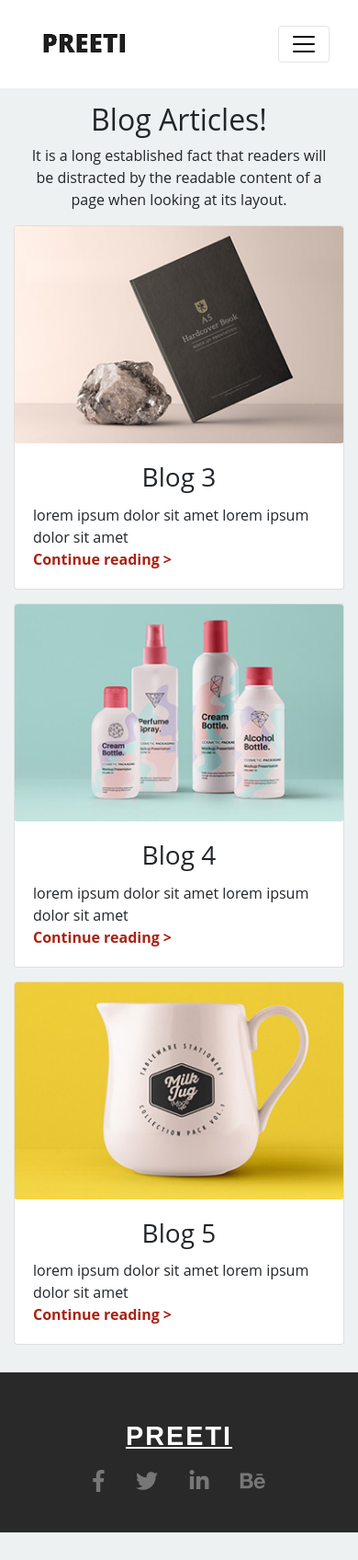
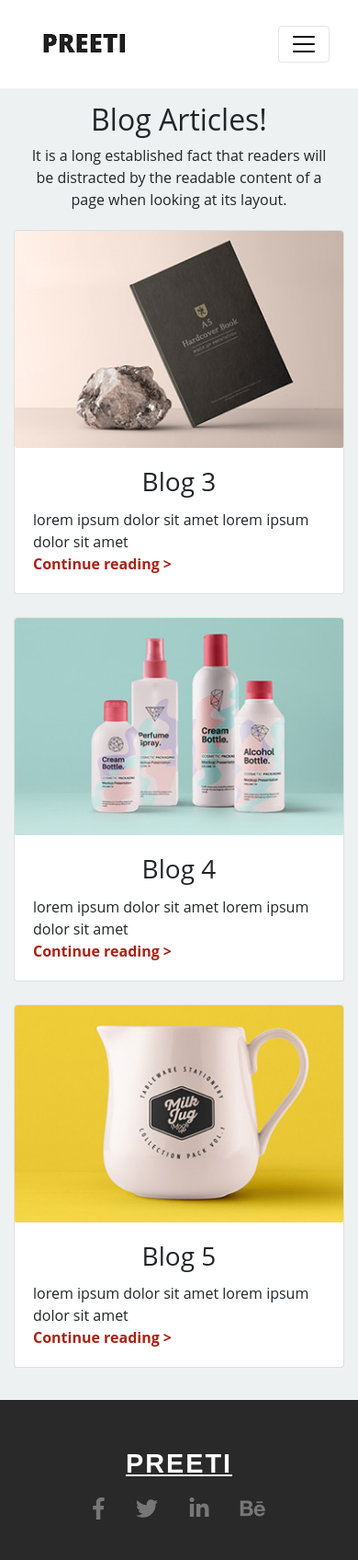
Before and after one commit to preav/preav.github.io, a website: page blog.html in a window 390 px wide. Shown: the whole page at 92% size. Before the commit the page ends 1666 px from the top, so only its background shows below. Drawn offline with nearby package versions, Linux system fonts and the light colour scheme.

Commit message:
resolving merged cards

```diff
--- a/blog.html
+++ b/blog.html
@@ -45,7 +45,7 @@
 					</header>
 				</div> <!-- row end -->
 				<div class="card-deck row">
-					<div class="col-xs-12 col-sm-6 col-md-4">
+					<div class="col-xs-12 col-sm-6 col-md-4 cardWrapper">
 						<section class="card" id="blog3" > <!-- card 1 start -->
 							<img class="card-img-top" src="../images/blog3.jpg" alt="blog3">
 							<div class="card-body">
@@ -57,7 +57,7 @@
 							</div>
 						</section> <!-- card 1 end -->
 					</div>
-					<div class=" col-xs-12 col-sm-6 col-md-4">
+					<div class=" col-xs-12 col-sm-6 col-md-4 cardWrapper">
 						<section class="card" id="blog4"> <!--card 2 start-->
 							<img class="card-img-top" src="../images/blog4.jpg" alt="blog4">
 							<div class="card-body">
@@ -69,7 +69,7 @@
 							</div>
 						</section> <!-- card 2 end -->
 					</div>
-					<div class="col-xs-12 col-sm-6 col-md-4">
+					<div class="col-xs-12 col-sm-6 col-md-4 cardWrapper">
 						<section class="card" id="blog5"> <!-- card 3 start -->
 							<img class="card-img-top" src="../images/blog5.jpg" alt="blog5">
 							<div class="card-body">
--- a/src/scss/base.scss
+++ b/src/scss/base.scss
@@ -10,10 +10,8 @@ $hover-background: #EEF1F2;
 body{
 	height: $full-length;
 	width: $full-length;
-	box-sizing: border-box !important;
 	background-color: $background-dark;
 }
-
 
 .row{
   margin:0 !important;
@@ -46,10 +44,14 @@ body{
 }
 
 .nav-link:hover{
-	background-color: $hover-background !important;
+	background-color: $hover-background;
+}
+
+.cardWrapper{
+	margin: 5px 0 5px 0;
 }
 
 .card-link{
-	color: $hover-text !important;
+	color: $hover-text;
 	font-weight: 700;
 }
```
Also changed, not shown: index.html (+2 -2 lines), images/favicon.ico (added), src/css/base.css, src/css/blog.css.
